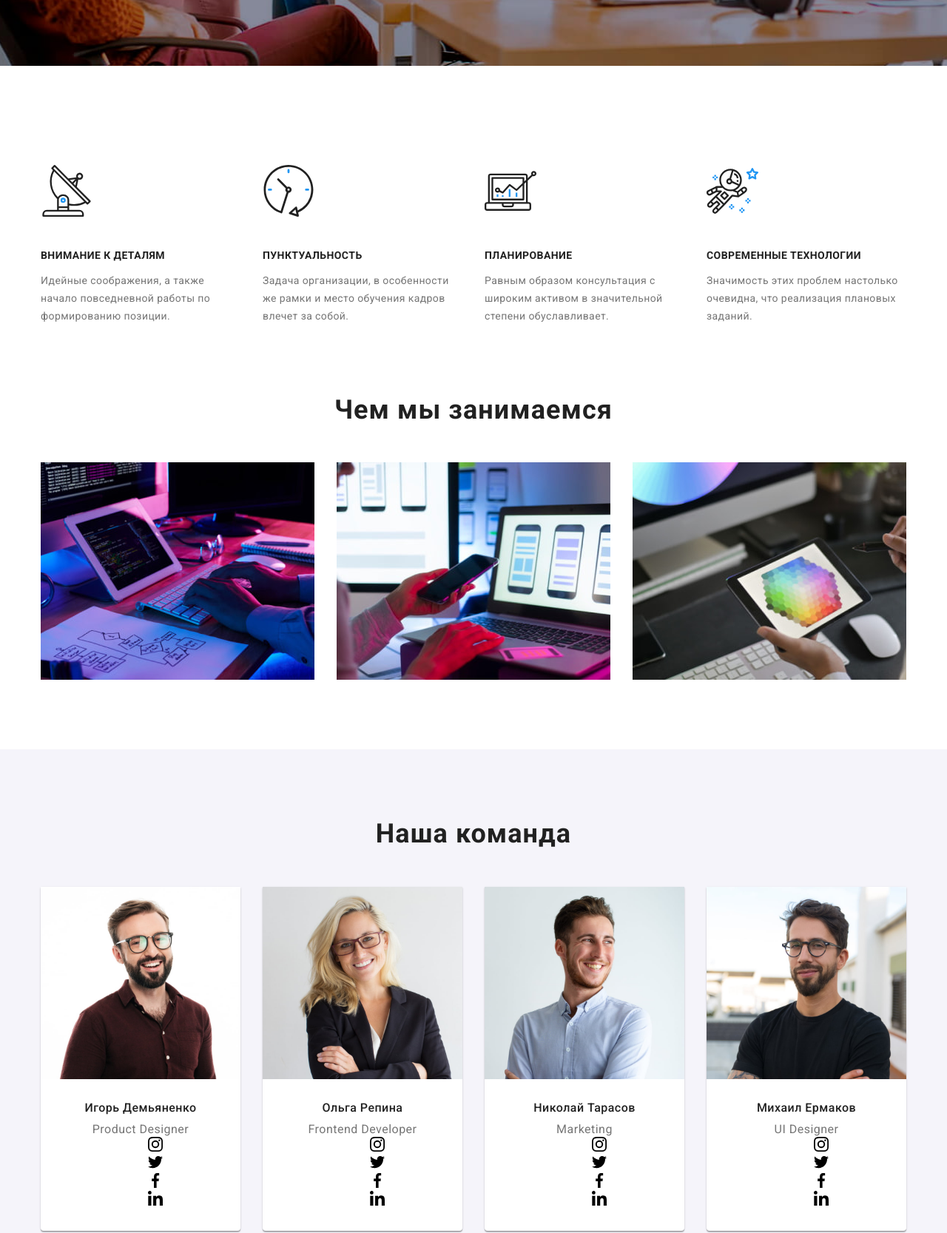
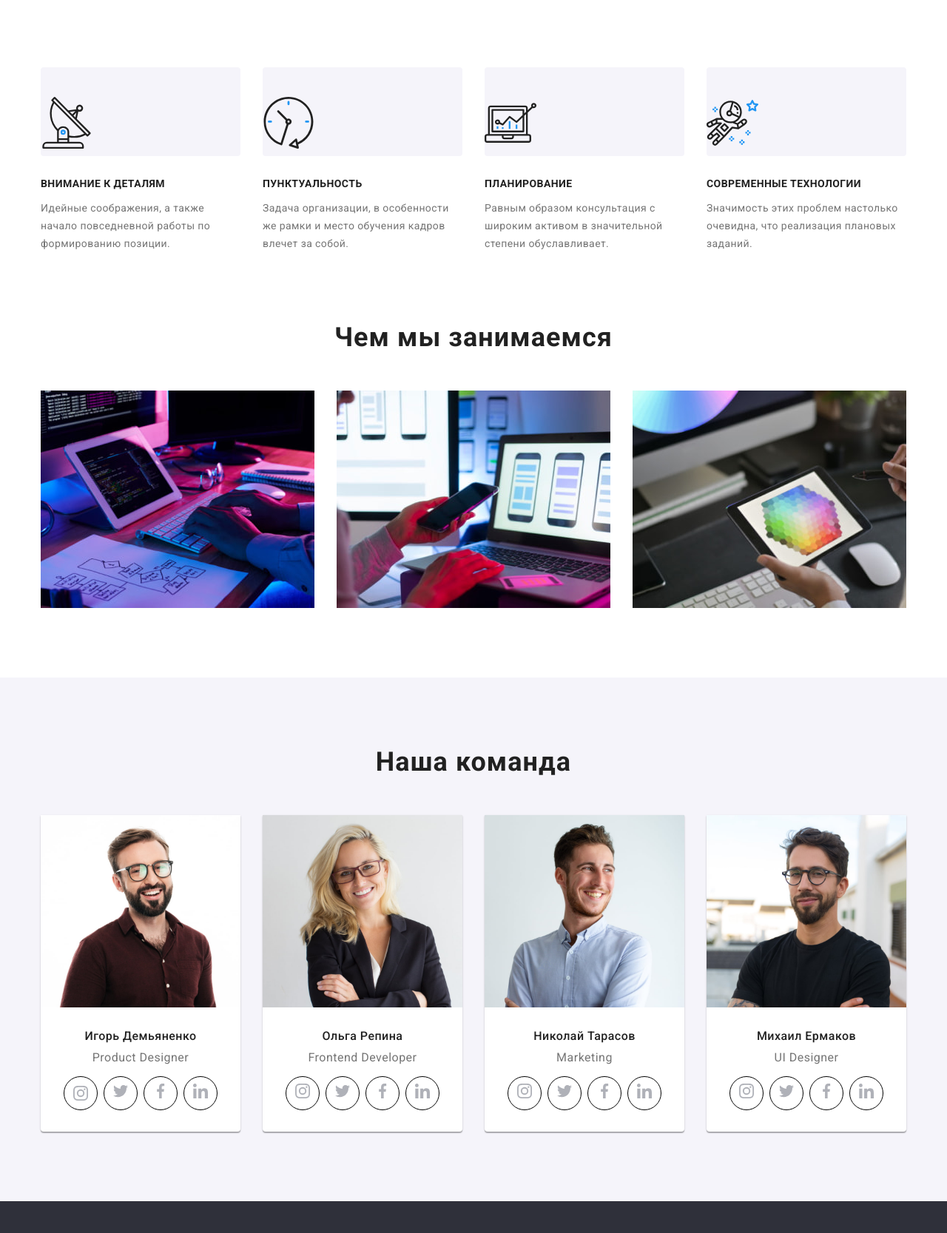
Before and after one commit to NatashaChupryna/goit-markup-hw-04, a plain HTML site: page index.html in a window 1280 px wide. Shown: the part 688-2355 px from the top of the page at 74% size. Drawn offline with nearby package versions, Linux system fonts and the light colour scheme.

Commit message:
стилізація іконок

```diff
--- a/styles/style.css
+++ b/styles/style.css
@@ -34,8 +34,10 @@ img {
 .header {
   border-bottom: 1px solid #eeeeee;
 }
-.header-container{display: flex;
-align-items: center;}
+.header-container {
+  display: flex;
+  align-items: center;
+}
 
 .header-div {
   display: flex;
@@ -49,8 +51,10 @@ align-items: center;}
   padding-left: 0;
 }
 
-.secondsry-nav-div{display: flex;
-  margin-left: auto;}
+.secondsry-nav-div {
+  display: flex;
+  margin-left: auto;
+}
 
 .secondsry-nav {
   display: flex;
@@ -59,7 +63,6 @@ align-items: center;}
   margin-top: 0;
   margin-bottom: 0;
 }
-
 
 .logo {
   font-family: "Raleway";
@@ -78,8 +81,12 @@ align-items: center;}
   color: #000000;
 }
 
-.header-list-item{margin-left: 50px;}
-.header-list-item:first-child{margin-left: 93px;}
+.header-list-item {
+  margin-left: 50px;
+}
+.header-list-item:first-child {
+  margin-left: 93px;
+}
 
 .header-link {
   display: block;
@@ -115,9 +122,17 @@ align-items: center;}
 .header-contact-link:focus {
   color: #2196f3;
 }
-.mail::before {content: '';}
-.phone::before {content: '';}
 
+.contact-svg {
+  width: 16px;
+  height: 12px;
+  fill: var(--secondary-text-color);
+  margin-right: 10px;
+}
+
+.contact-svg:hover {
+  fill: #2196f3;
+}
 
 /* Section hero */
 
@@ -125,11 +140,13 @@ align-items: center;}
   max-width: 1600px;
   display: block;
   background-color: rgba(47, 48, 58, 0.4);
-  background-image: url(../image/background/bg_hero.jpg),
-  linear-gradient(to right, rgba(47, 48, 58, 0.4),
-  rgba(47, 48, 58, 0.4));
+  background-image: linear-gradient(
+      to right,
+      rgba(47, 48, 58, 0.4),
+      rgba(47, 48, 58, 0.4)
+    ),
+    url(../image/background/bg_hero.jpg);
   background-repeat: no-repeat;
-  background-position: center;
   background-size: cover;
   text-align: center;
   margin-right: auto;
@@ -198,7 +215,17 @@ align-items: center;}
   margin-top: 0;
   margin-bottom: 0;
 }
-.benefits-list-item{flex-basis: 270px;}
+.benefits-list-item {
+  flex-basis: 270px;
+}
+
+.benefits-svg-div {
+  width: 270px;
+  height: 120px;
+  background-color: #f5f4fa;
+  border-radius: 4px;
+  margin-bottom: 30px;
+}
 
 .benefits-title {
   color: var(--main-text-color);
@@ -310,7 +337,43 @@ align-items: center;}
   line-height: 1.18;
   letter-spacing: 0.03em;
   margin-top: 0;
-  margin-bottom: 0;
+  margin-bottom: 16px;
+}
+
+.team-svg-list {
+  display: flex;
+  gap: 10px;
+  justify-content: center;
+  padding-left: 0;
+}
+
+.team-svg-card {
+  width: 44px;
+  height: 44px;
+  fill: #afb1b8;
+  border-radius: 50%;
+  outline: 1px solid black;
+  display: flex;
+  justify-content: center;
+  align-items: center;
+}
+
+.team-svg-card:hover {
+  background-color: #2196f3;
+  fill: white;
+}
+
+.team-svg {
+  fill: #afb1b8;
+}
+.team-svg:hover {
+  fill: #ffffff;
+}
+
+.social-link {
+  display: flex;
+  justify-content: center;
+  align-items: center;
 }
 
 /* footer */
@@ -360,7 +423,10 @@ align-items: center;}
   text-decoration: none;
   margin-bottom: 9px;
 }
-.footer-contact-link:hover, .footer-contact-link:focus{color: #2196f3;}
+.footer-contact-link:hover,
+.footer-contact-link:focus {
+  color: #2196f3;
+}
 .footer-contact-link:last-child {
   margin-bottom: 0;
 }
@@ -394,11 +460,12 @@ align-items: center;}
   cursor: pointer;
 }
 
-.btn-list-item{margin-left: 8px;}
+.btn-list-item {
+  margin-left: 8px;
+}
 .btn-list-item:first-child {
   margin-left: 0;
 }
-
 
 .portfolio-btn:hover,
 .portfolio-btn:focus {
@@ -409,7 +476,6 @@ align-items: center;}
   display: flex;
   margin-bottom: 50px;
 }
-
 
 .portfolio-card-list {
   display: flex;
```
